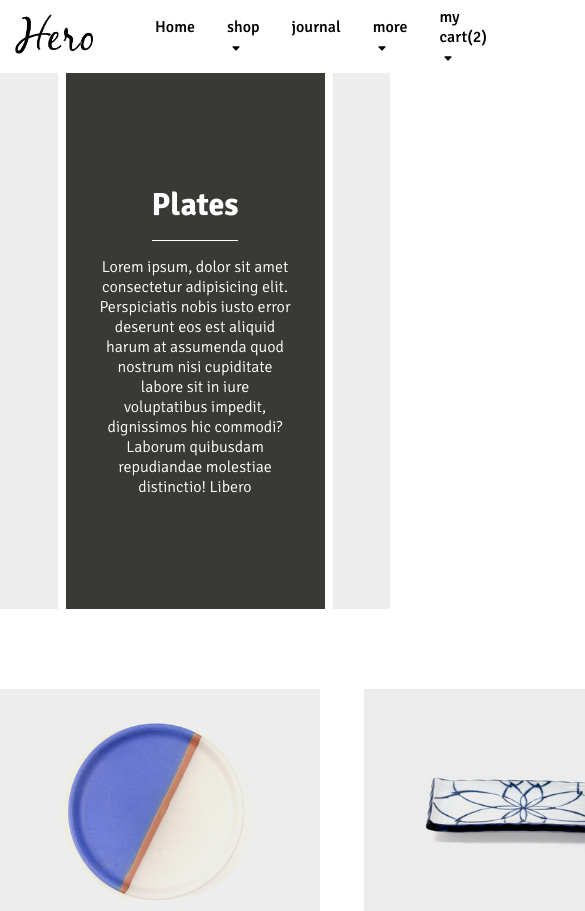
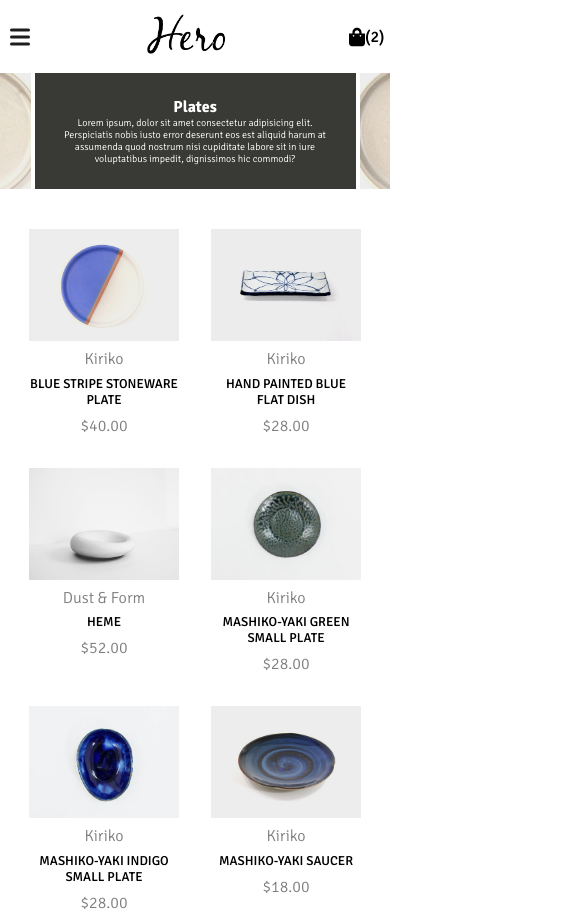
Before and after one commit to jeremyogerjs/ecf-2_v2, a Vue app: page / in a window 390 px wide. Shown: the top 911 px of the page, 585 px wide, since content can reach past the window. Built offline with nearby package versions, Linux system fonts and the light colour scheme.

Commit message:
80% finish responsive

```diff
--- a/src/App.vue
+++ b/src/App.vue
@@ -1,6 +1,6 @@
 <template>
   <div id="app">
-    <Header></Header>
+    <Headertop></Headertop>
    <router-view></router-view>
   </div>
 </template>
@@ -17,7 +17,7 @@
     }
   },
   components:{
-    Header,
+    "Headertop":Header,
   }
 }
 </script>
--- a/src/components/Accueil/Accueil.css
+++ b/src/components/Accueil/Accueil.css
@@ -6,7 +6,6 @@
     background-position: center;
     color: #fff;
 }
-
 .jumpbotron__content{
 
     margin: 0 auto;
@@ -27,8 +26,6 @@
 .jumpbotron p {
     margin-top: 1em;
 }
-
-
 /*--------------------------------Product--------------------------------*/
 .product article span{
 
@@ -44,7 +41,6 @@
     padding: .5em 0 0 0;
     font-weight: 500;
 }
-
 .product article .--overlay{
     text-align: center;
     position: absolute;
@@ -60,7 +56,6 @@
     cursor: pointer;
     text-decoration: none;
 }
-
 .product article:hover .--overlay{
     opacity: 1;
 
@@ -68,11 +63,9 @@
 .product article .--overlay:hover{
     transform: scale(1.5);
 }
-
 .product article:hover img {
     opacity: 0.5;
 }
-
 .product article .--overlay:nth-child(2){
     margin: 9.2em 0 6em 5em;
     background-color: #4a4a4d;
@@ -97,3 +90,53 @@
     margin: 5em auto;
 
 }
+/*------------------------------Responsive------------------------------------------*/
+@media screen and (max-width:450px) {
+    .jumpbotron{
+        height: 50%;
+        background-size: 120%;
+    }
+    .jumpbotron__content{
+        width: 70%;
+        padding: 0;
+        height: 100%;
+        padding: 1.5em;
+        border-left: .3em solid white;
+        border-right: .3em solid white;
+    }
+    .jumpbotron__content p {
+        font-size: 10px;
+        margin-top: 0;
+    }
+    .jumpbotron__content h2{
+        border-bottom: none;
+        padding-bottom: 0;
+        font-size: 1em;
+
+    }
+    .product{
+        grid-template-columns: 150px 150px;
+        gap: 2em;
+        margin: 2.5em auto;
+    }
+    .product article{
+        width: unset;
+    }
+    .product article img{
+        width: unset;
+        height: 7em;
+    }
+    .product article .--overlay{
+        font-size: .7em;
+        margin: 2em 0 4em 1.5em;
+    }
+    .product article .--overlay:nth-child(2){
+        margin: 6.2em 0 0 1.5em;
+    }
+    .product article .--overlay:hover{
+        transform: none;
+    }
+    .product article p{
+        font-size: 13px;
+    }
+}
--- a/src/components/Accueil/Accueil.vue
+++ b/src/components/Accueil/Accueil.vue
@@ -5,7 +5,7 @@
                 <h2>Plates</h2>
                 <p>Lorem ipsum, dolor sit amet consectetur adipisicing elit. Perspiciatis nobis iusto error deserunt eos
                     est aliquid harum at assumenda quod nostrum nisi cupiditate labore sit in iure voluptatibus impedit,
-                    dignissimos hic commodi? Laborum quibusdam repudiandae molestiae distinctio! Libero
+                    dignissimos hic commodi?
                 </p>
             </div>
         </section>
@@ -34,14 +34,9 @@
         return{
 
             allProduct:product,
-            show:false,
+
         }
     },
-
-    mounted(){
-
-        console.log(this.allProduct);
-    }
 }
 
 </script>
--- a/src/components/Nav/Nav.css
+++ b/src/components/Nav/Nav.css
@@ -9,7 +9,7 @@
 }
 nav span img{
     width: .5em;
-        padding-left: .3em;
+    padding-left: .3em;
 }
 nav a{
     cursor: pointer;
@@ -24,9 +24,70 @@
     display: flex;
     list-style: none;
 }
+nav ul.active{
+    opacity: 1;
+}
 nav p:last-child{
     padding-right: 1em;
     cursor: pointer;
+}
+#nav__cart--mobile{
+    display: none;
+}
+/*-----------------------------Menu-mobile-----------------------------------------------*/
+#menu-mobile{
+    height: 40px;
+    width: 20px;
+    cursor: pointer;
+    margin: 0 0 ;
+    position: relative;
+    display: none;
+    margin-left: 10px;
+    background-color: transparent;
+
+}
+
+#menu-mobile span{
+    width: 100%;
+    height: 3px;
+    display: block;
+    position: absolute;
+    top: 50%;
+    transform: translateY(-50%);
+    background-color: #1d1d20;
+    transition: background-color 0.5s ease-in-out;
+    border-radius: 5px;
+}
+
+#menu-mobile span::before,#menu-mobile span::after{
+    content: "";
+    position: absolute;
+    width: 100%;
+    height: 3px;
+    background-color: #1d1d20;
+    transition: transform 0.5s ease-in-out;
+    border-radius: 5px;
+}
+
+#menu-mobile span::before{
+    transform: translateY(-7px);
+}
+
+#menu-mobile span::after{
+    transform: translateY(7px);
+}
+
+/*-----------------------------Animation burger---------------------------*/
+#menu-mobile.active span{
+    background-color: transparent;
+}
+
+#menu-mobile.active span::after{
+    transform: translateY(0) rotateZ(45deg);
+}
+
+#menu-mobile.active span::before{
+    transform: translateY(0) rotateZ(-45deg);
 }
 /*-------------------------CART POPUP----------------------------------------*/
 .cart_popup{
@@ -40,6 +101,7 @@
     line-height: 1.2em;
     padding: 1em;
     z-index: 20;
+    pointer-events: none;
 
 }
 .cart_popup article span{
@@ -72,28 +134,21 @@
     border: .5px solid #dadada;
     background-color: #dadada;
 }
-
 .exit{
     position: absolute;
     right: 1em;
     top: 1.3em;
     cursor: pointer;
 }
-
 .exit img{
     width: 9em;
     height: 9em;
 }
-
 .cart_total{
     display: flex;
     justify-content: space-between;
     opacity: 0.5;
 }
-
-
-
-
 .cart_validation{
 
     padding: 1em 0 0 0;
@@ -126,5 +181,34 @@
 }
 .isActive{
     opacity: 1;
+    pointer-events: all;
+}
 
+@media screen and (max-width:450px){
+
+    #menu-mobile{
+        display: initial;
+    }
+    nav ul{
+        flex-direction: column;
+        position: absolute;
+        top: 3em;
+        padding: 1em;
+        background-color: #fff;
+        z-index: 20;
+        opacity: 0;
+        transition: opacity .35s ease-in-out;
+    }
+
+    nav ul li {
+        padding: .5em 0;
+    }
+    nav p:last-child{
+        display: none;
+    }
+    #nav__cart--mobile{
+        width: 1em;
+        display: flex;
+        padding-right: 25px;
+    }
 }
--- a/src/components/Nav/Nav.vue
+++ b/src/components/Nav/Nav.vue
@@ -1,6 +1,9 @@
 <template>
     <div>
         <nav>
+            <div v-on:click="showMenu" id="menu-mobile" :class="{active:show}" >
+                <span ></span>
+            </div>
             <div>
                 <router-link to="/">
 
@@ -8,14 +11,17 @@
                 </router-link>
 
             </div>
-            <ul>
+            <ul :class="{isActive:show}">
                 <li> <router-link to="/">Home</router-link></li>
                 <li><router-link to="/">shop<span><img src="../../assets/Icones/sort-down-solid.svg" alt="icone fleche du bas"></span></router-link> </li>
                 <li><router-link to="/">journal</router-link> </li>
                 <li><router-link to="/">more <span><img src="../../assets/Icones/sort-down-solid.svg" alt="icone fleche du bas"></span></router-link></li>
             </ul>
-
-            <p v-on:click="showPopup">my cart(2)<span><img src="../../assets/Icones/sort-down-solid.svg" alt="icone fleche du bas"></span></p>
+            <div v-on:click="showPopup" id="nav__cart--mobile">
+                <img src="../../assets/Icones/shopping-bag-solid.svg" alt="icone cadenat">
+                (2)
+            </div>
+            <p :click="showPopup">my cart(2)<span><img src="../../assets/Icones/sort-down-solid.svg" alt="icone fleche du bas"></span></p>
 
         </nav>
 
@@ -54,13 +60,18 @@
             return{
 
                 active:false,
+                show:false,
             }
         },
         methods:{
             showPopup(){
-                this.active = !this.active;
-            }
-        }
+                this.active = !this.active
+            },
+            showMenu(){
+
+                this.show = !this.show
+            },
+        },
     }
 
 </script>
--- a/src/components/Product/Product.css
+++ b/src/components/Product/Product.css
@@ -104,3 +104,20 @@
     background-color: #1d1d20;
     text-transform: uppercase;
 }
+@media screen and (max-width:450px){
+
+    .shopping{
+        flex-direction: column;
+        padding: 0;
+    }
+    .shopping img{
+        padding: 2em 0;
+    }
+    .shopping_text{
+        padding: 2em 0 1em 0;
+    }
+    .shopping_text p {
+        font-size: 1.5em;
+        font-weight: 700;
+    }
+}
--- a/src/components/ShoppingCart/ShoppingCart.vue
+++ b/src/components/ShoppingCart/ShoppingCart.vue
@@ -2,7 +2,7 @@
     <div class="bg">
         <h1>Shopping Cart</h1>
         <div class="shopping__cart">
-            <div class="category">
+            <div class="category" >
                 <span>Product</span>
                 <div class="category__other">
                     <span>Quantity</span>
@@ -20,23 +20,24 @@
                         <p><span>Color: </span>White</p>
                     </div>
                 </div>
+                <div class="shopping__control--mobile">
                     <div class="shopping_control">
                         <div class="shopping_quantity">
                             <input type="text" value="">
                             <div class="btn_group">
-
                                 <button>+</button>
                                 <button>-</button>
-
                             </div>
                         </div>
                     </div>
+                    <div class="product__price--mobile">
                         <span class="product__price">$28.00</span>
                         <div class="exit">
                             <span>X</span>
                         </div>
+                    </div>
+                </div>
             </article>
-            <hr>
             <div class="shopping__resume--position">
                 <div class="shopping__resume">
 
@@ -55,8 +56,6 @@
             <div class="shopping__checkout">
                 <router-link to="/">Continue shopping</router-link>
                 <button>checkout ($56.00)</button>
-
-
             </div>
         </div>
 
@@ -64,13 +63,17 @@
 </template>
 <script>
 
+
     export default{
         name:'ShoppingCart',
         data(){
             return{
 
+
             }
         },
+
+
 
     }
 </script>
```
Also changed, not shown: src/components/ShoppingCart/ShoppingCart.css (+81 -2 lines). Lines whose indentation alone changed are shown as unchanged.
